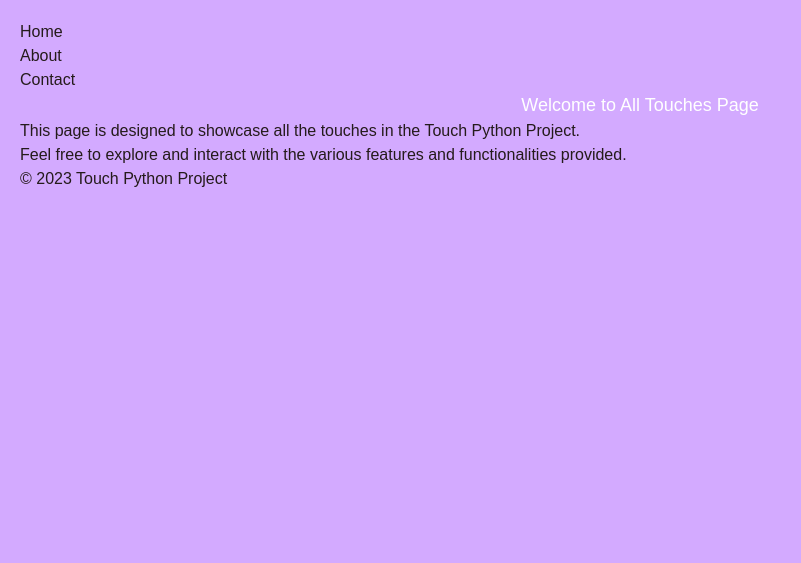
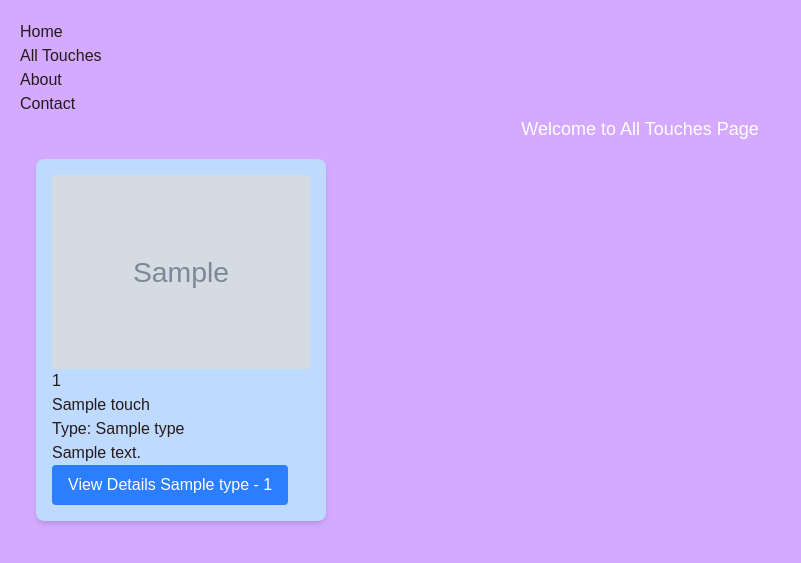
Before and after one commit to yogendrajairiya/Touch_python, a Django app: template touchProject/touch/templates/touch/all_touch.html in a window 1280 px wide. Shown: the top 563 px of the page, without its empty margins (0-801 px from the left). Run offline with Django 5.2, Linux system fonts and the light colour scheme; the template is opened without the code that fills it: most values are stand-ins (such as "Sample title", 1, 10 or a date in 2020); grey boxes marked "Sample" are stand-in pictures; style sheets or scripts are compiled from the project's sources; some libraries are stand-ins or nearby versions.

Commit message:
Added touch list page and media cofig

```diff
--- a/touchProject/templates/layout.html
+++ b/touchProject/templates/layout.html
@@ -17,6 +17,7 @@
   <nav>
     <ul>
       <li><a href="{% url 'index' %}">Home</a></li>
+      <li><a href="{% url 'all_touch' %}">All Touches</a></li>
       <li><a href="{% url 'about' %}">About</a></li>
       <li><a href="{% url 'contact' %}">Contact</a></li>
     </ul>
--- a/touchProject/touch/templates/touch/all_touch.html
+++ b/touchProject/touch/templates/touch/all_touch.html
@@ -7,9 +7,25 @@
 
 {% block content %}
   <h1>Welcome to All Touches Page</h1>
-  <p>This page is designed to showcase all the touches in the Touch Python Project.</p>
-  <p>Feel free to explore and interact with the various features and functionalities provided.</p>
-  <footer>
-    <p>&copy; 2023 Touch Python Project</p>
-  </footer>
+  <!-- Display all touches -->
+  {% comment %} <h1 class="text-3xl font-bold mb-4">All Touches</h1>
+  <p class="mb-6">Here is a list of all the touches available in the Touch Python Project:</p> {% endcomment %}
+  <div class="grid grid-cols-4 gap-4 m-4" >
+    {% for touch in touches %}
+      <div class="bg-blue-200 rounded-lg shadow-md p-4">
+        <img class="rounded" src="{{ touch.image.url }}" alt="{{ touch.name }}">
+        <p class="rounded" >{{ touch.id }}</p>
+        <h2 class="rounded">{{ touch.name }}</h2>
+        <h2 class="rounded">Type: {{ touch.type }}</h2>
+        <p>{{ touch.description }}</p>
+        <a href="{% url 'touch_detail' touch.id %}" class="text-blue-500 hover:underline">
+          <button type="button" class="bg-blue-500 text-white px-4 py-2 rounded hover:bg-blue-600">
+            View Details
+            {{touch.type}} - {{ touch.id }}
+          </button>
+        </a>
+
+      </div>
+    {% endfor %}
+  </div>
 {% endblock %}
--- a/touchProject/touchProject/settings.py
+++ b/touchProject/touchProject/settings.py
@@ -128,6 +128,10 @@ USE_TZ = True
 
 STATIC_URL = 'static/'
 STATICFILES_DIRS = [os.path.join(BASE_DIR, 'static')]
+
+MEDIA_URL = '/media/' # URL to access media files
+MEDIA_ROOT = os.path.join(BASE_DIR, 'media') # Directory to store uploaded media files
+
 # Default primary key field type
 # https://docs.djangoproject.com/en/5.2/ref/settings/#default-auto-field
 
--- a/touchProject/touchProject/urls.py
+++ b/touchProject/touchProject/urls.py
@@ -14,9 +14,11 @@ Including another URLconf
     1. Import the include() function: from django.urls import include, path
     2. Add a URL to urlpatterns:  path('blog/', include('blog.urls'))
 """
-from django.contrib import admin
-from django.urls import path, include
-from . import views
+from django.contrib import admin # for admin site
+from django.urls import path, include # for including other URL configurations
+from django.conf import settings # for accessing settings
+from django.conf.urls.static import static #  for serving static files during development
+from . import views # import views from the current directory
 
 urlpatterns = [
     path('admin/', admin.site.urls),
@@ -26,4 +28,4 @@ urlpatterns = [
     path('touch/', include('touch.urls')),
 
     path('__reload__/', include('django_browser_reload.urls')),
-]
+] + static(settings.MEDIA_URL, document_root=settings.MEDIA_ROOT)  # Serve media files during development
```
